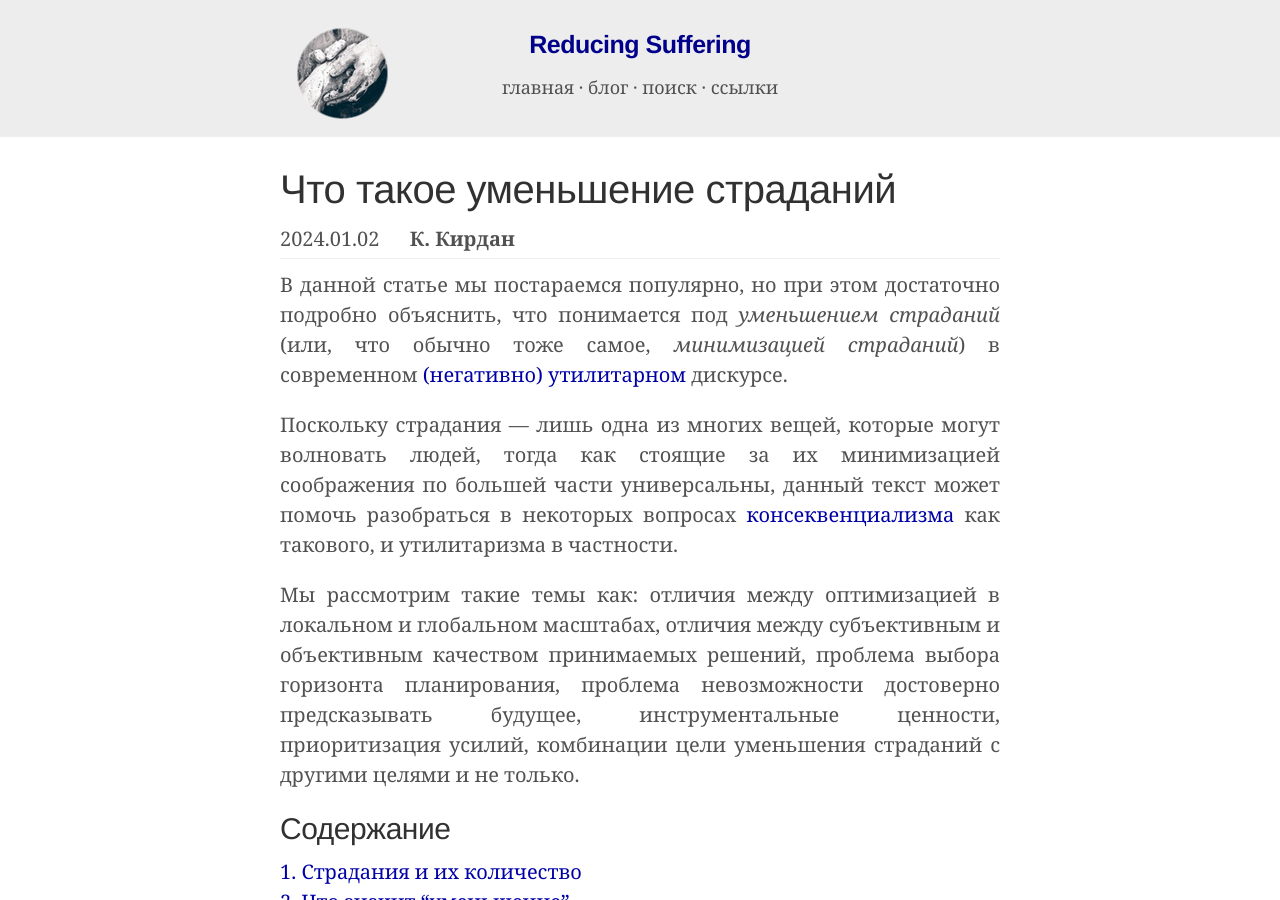
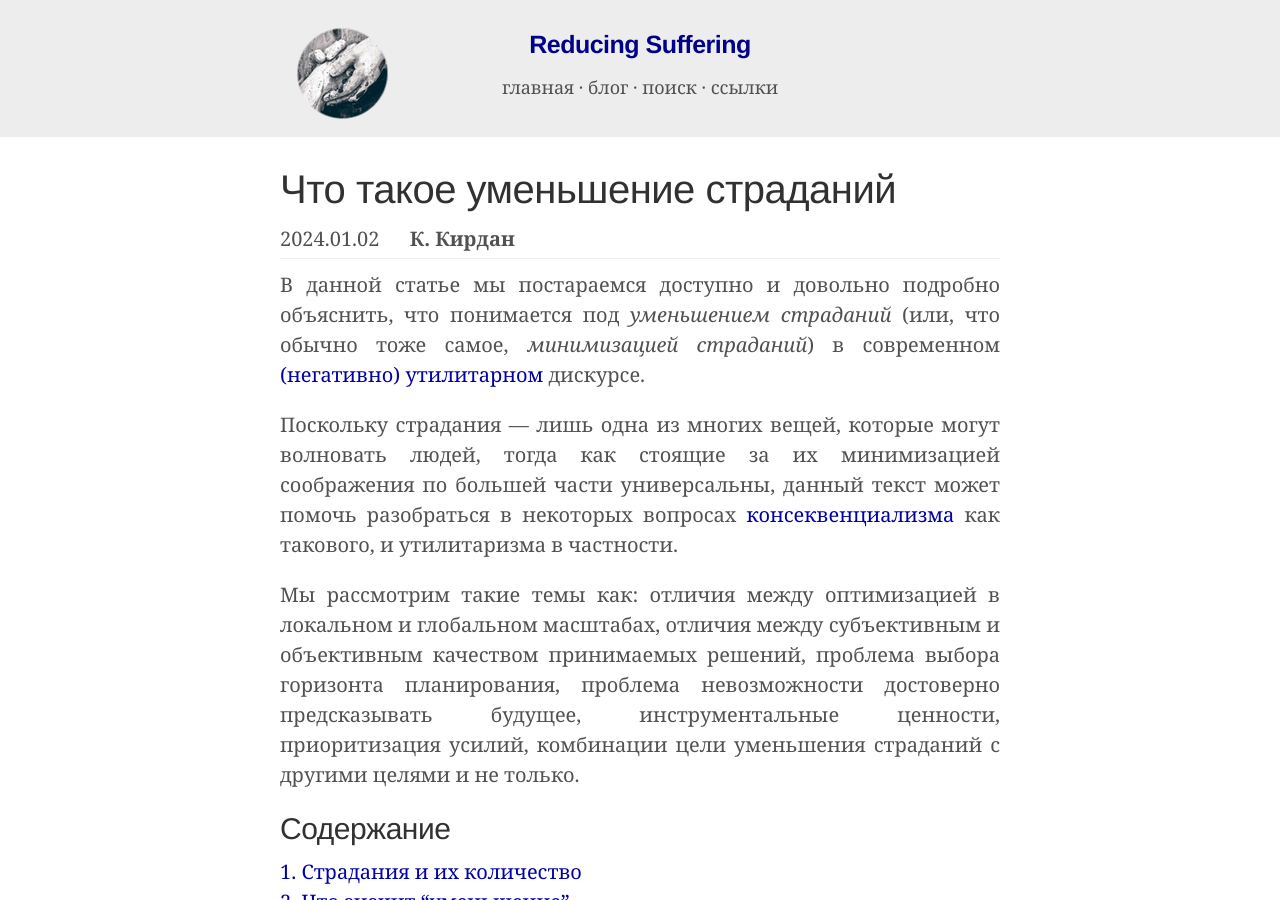
Before and after one commit to ReducingSuffering/reducingsuffering.github.io, a Jekyll site: the page built from _articles/what-is-suffering-reduction.md, in a window 1280 px wide and 900 px high. Built offline with Jekyll 4.4.1, drawn with Linux system fonts in a browser that asks for light colours.

Commit message:
Update what-is-suffering-reduction.md

```diff
--- a/_articles/what-is-suffering-reduction.md
+++ b/_articles/what-is-suffering-reduction.md
@@ -8,7 +8,7 @@ authors:
 original_date:
   - 2024.01.02
 ---
-В данной статье мы постараемся популярно, но при этом достаточно подробно объяснить, что понимается под _уменьшением страданий_ (или, что обычно тоже самое, _минимизацией страданий_) в современном [(негативно) утилитарном](https://reducingsuffering.github.io/71.html) дискурсе.
+В данной статье мы постараемся доступно и довольно подробно объяснить, что понимается под _уменьшением страданий_ (или, что обычно тоже самое, _минимизацией страданий_) в современном [(негативно) утилитарном](https://reducingsuffering.github.io/71.html) дискурсе.
 
 Поскольку страдания — лишь одна из многих вещей, которые могут волновать людей, тогда как стоящие за их минимизацией соображения по большей части универсальны, данный текст может помочь разобраться в некоторых вопросах [консеквенциализма](https://reducingsuffering.github.io/44.html) как такового, и утилитаризма в частности.
 
```
